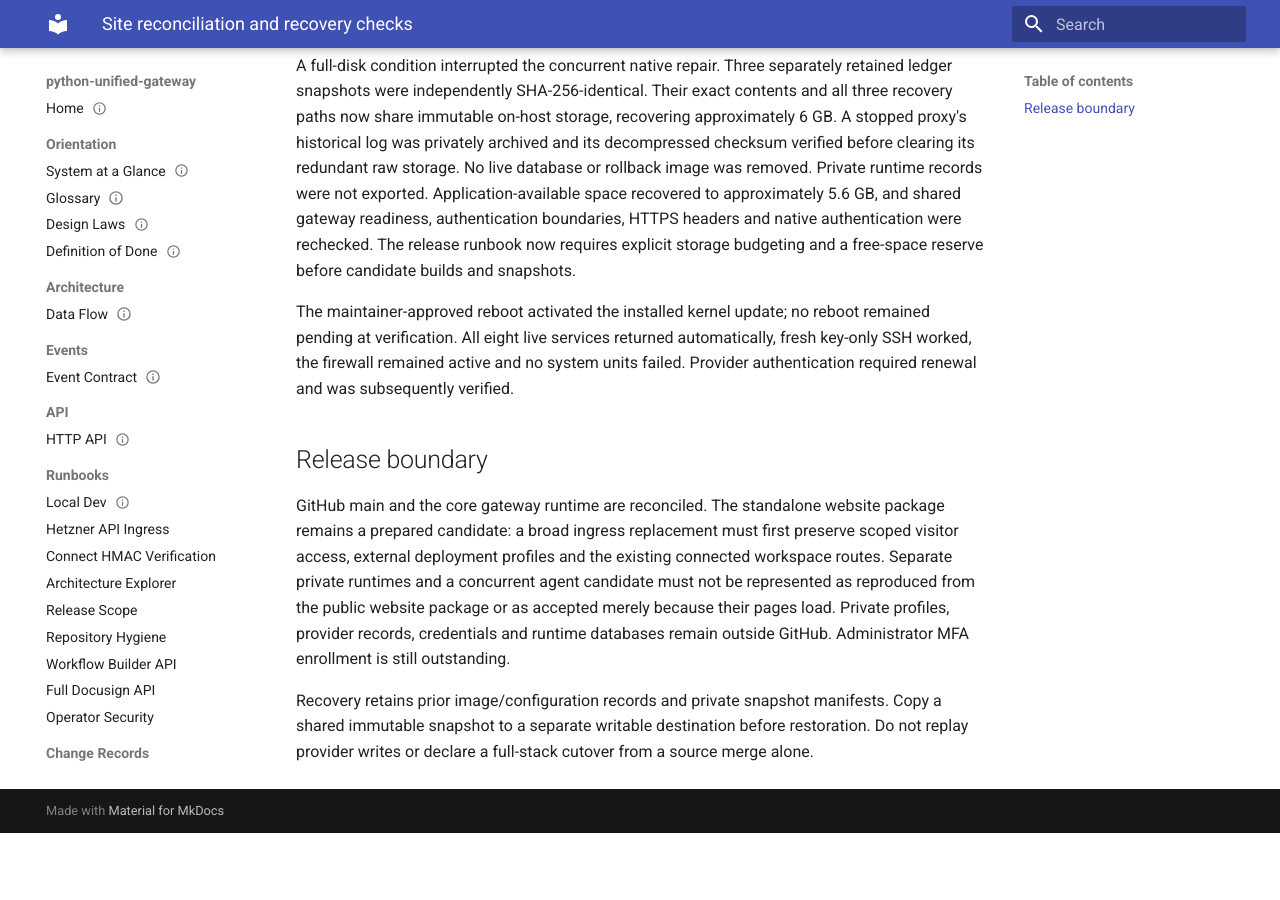
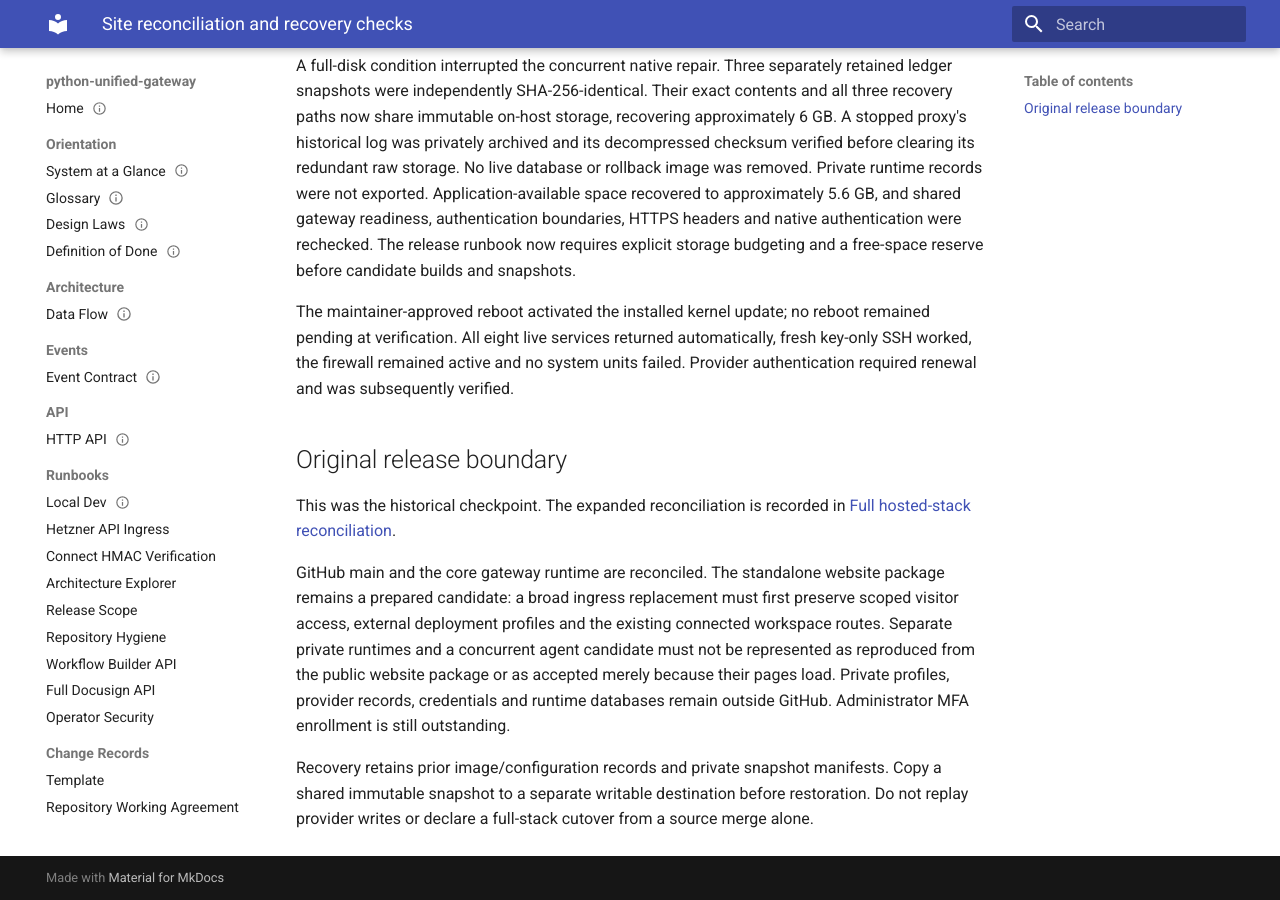
Before and after one commit to toms-iam-demos/python-unified-gateway, an MkDocs documentation site: the page built from docs/changes/2026-11-02-site-reconciliation.md, in a window 1280 px wide and 900 px high, scrolled down 677 px. Built offline with MkDocs 1.6.1 and Material for MkDocs 9.7.7, drawn with Linux system fonts in a browser that asks for light colours; before the commit the page ends 1510 px from its top, so only the background shows below that.

Commit message:
Record expanded hosted-stack reconciliation and scoped live acceptance

```diff
--- a/docs/changes/2026-11-02-site-reconciliation.md
+++ b/docs/changes/2026-11-02-site-reconciliation.md
@@ -12,7 +12,9 @@
 
 The maintainer-approved reboot activated the installed kernel update; no reboot remained pending at verification. All eight live services returned automatically, fresh key-only SSH worked, the firewall remained active and no system units failed. Provider authentication required renewal and was subsequently verified.
 
-## Release boundary
+## Original release boundary
+
+This was the historical checkpoint. The expanded reconciliation is recorded in [Full hosted-stack reconciliation](2026-11-03-full-stack-reconciliation.md).
 
 GitHub main and the core gateway runtime are reconciled. The standalone website package remains a prepared candidate: a broad ingress replacement must first preserve scoped visitor access, external deployment profiles and the existing connected workspace routes. Separate private runtimes and a concurrent agent candidate must not be represented as reproduced from the public website package or as accepted merely because their pages load. Private profiles, provider records, credentials and runtime databases remain outside GitHub. Administrator MFA enrollment is still outstanding.
 
```
Also changed, not shown: docs/changes/2026-11-03-full-stack-reconciliation.md (added, +19 -0 lines).
